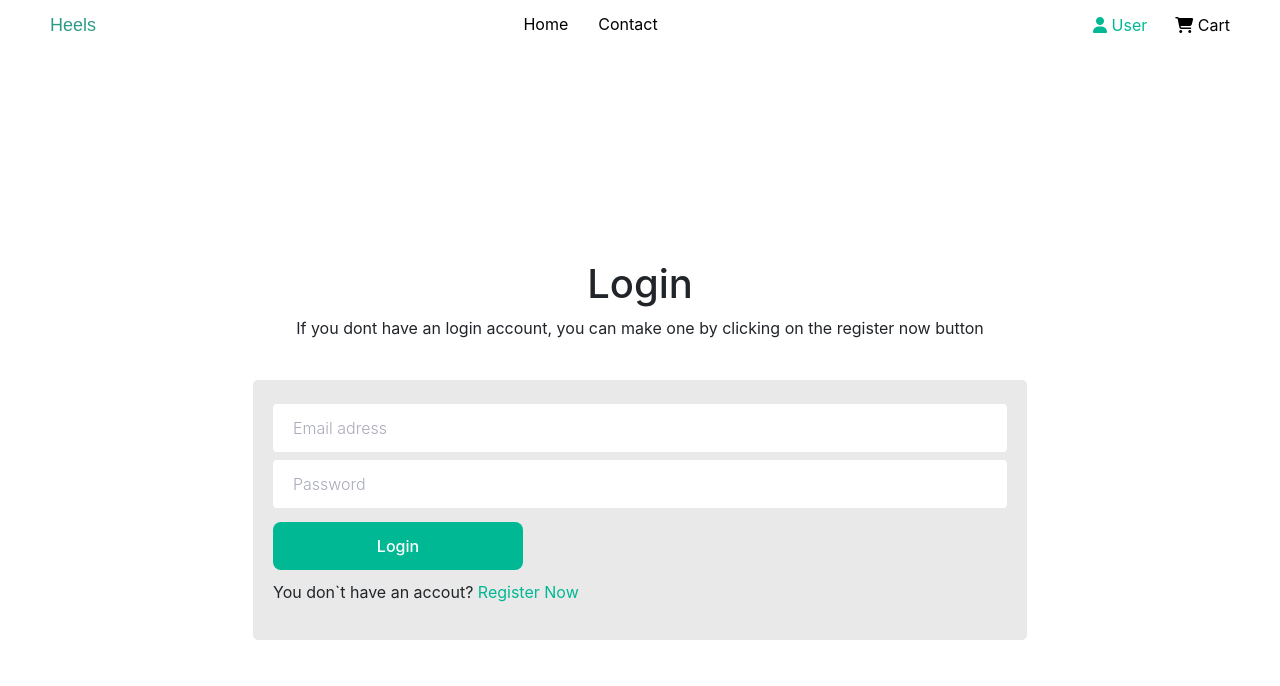
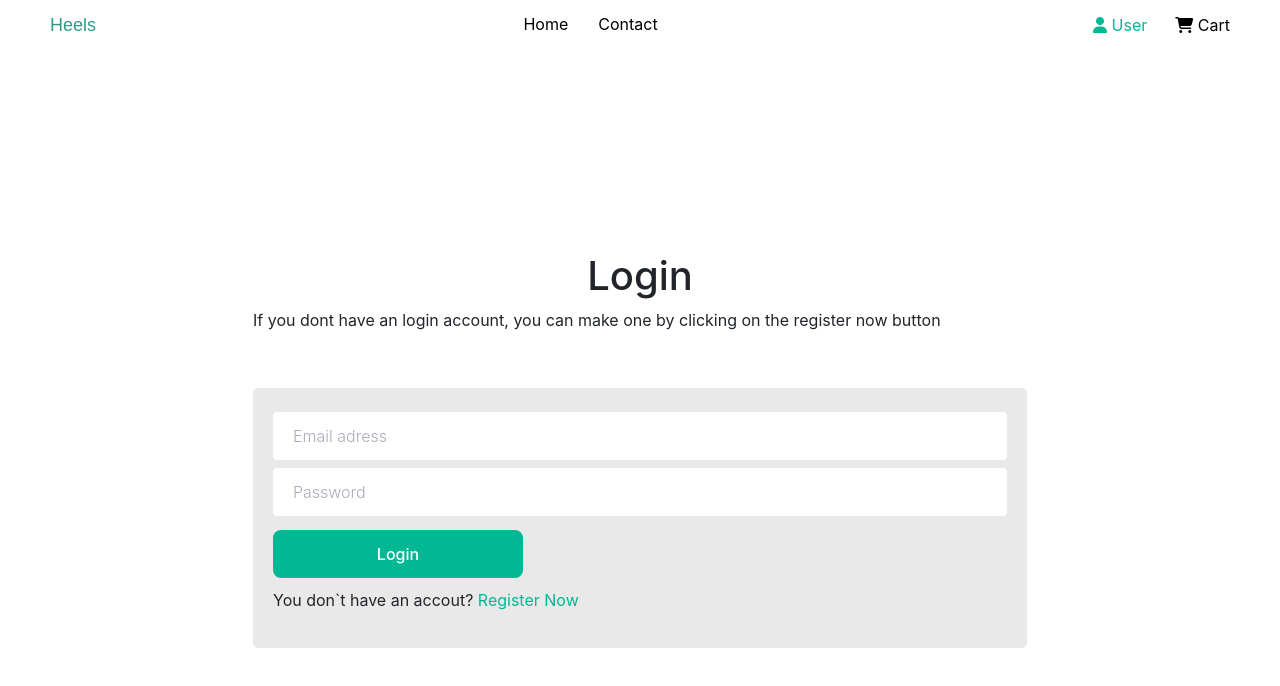
Before and after one commit to camilla-design/heels-shop, a Next.js app: page /login in a window 1280 px wide. Shown: the top 686 px of the page. Built offline with nearby package versions, Linux system fonts and the light colour scheme; no server answers; a web font is replaced by a local one.

Commit message:
change styling

```diff
--- a/pages/login.js
+++ b/pages/login.js
@@ -59,9 +59,8 @@ const login = () => {
       <div>
         <div className={styles.container}>
           <h1>Login</h1>
-          If you dont have an login account, you can make one by clicking on the
-          register now button
-          <div></div>
+          <p>If you dont have an login account, you can make one by clicking on the
+          register now button</p>
           <form className={formStyle.container} onSubmit={handleSubmit}>
             <input
               className={formStyle.input}
--- a/styles/globals.css
+++ b/styles/globals.css
@@ -25,6 +25,9 @@ h2 {
   font-size: 50px;
 }
 
+p {
+  width: 90%;
+}
 
 
 
```
